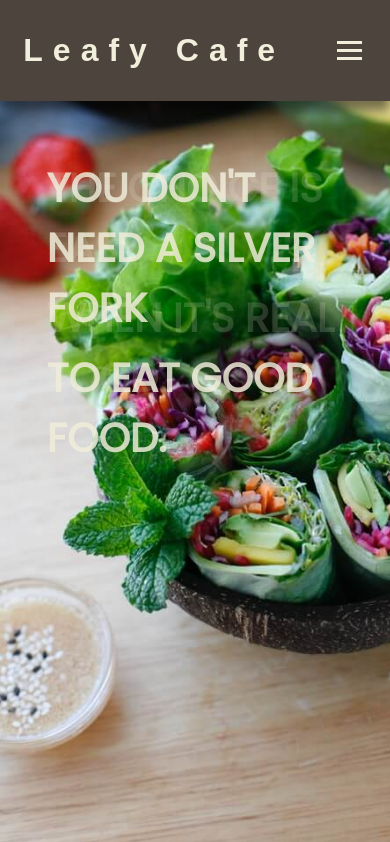
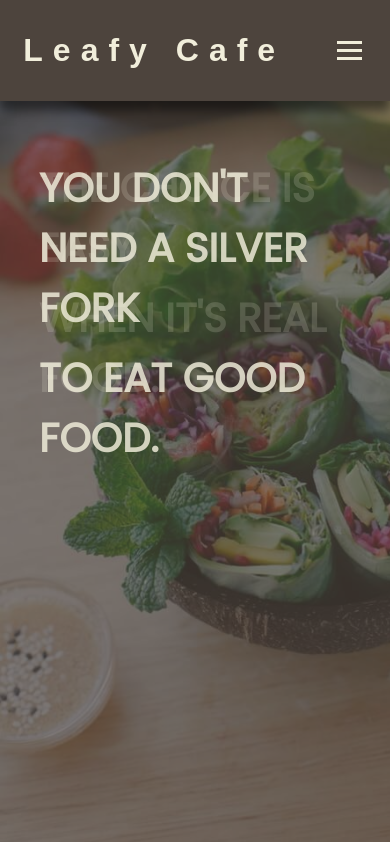
Before and after one commit to Anmol53/Leafy-Cafe, a plain HTML site: page index.html in a window 390 px wide. Shown: the top 842 px of the page. Drawn offline with Linux system fonts and the light colour scheme; a web font is replaced by a local one.

Commit message:
CSS Refactor

```diff
--- a/css/styles.css
+++ b/css/styles.css
@@ -2,7 +2,6 @@
     --dark: #4d443d;
     --white: #f1eedb;
     --light: #a98e68;
-    --sliderWidth: 600px;
 }
 
 * {
@@ -93,7 +92,7 @@ header .content {
     transition: 0.7s;
 }
 
-.home-background header .content {
+.home header .content {
     background-color: rgb(77, 67, 60, 0.7);
 }
 
@@ -174,8 +173,11 @@ nav {
 .hero {
     position: absolute;
     top: 12vh;
+    left: 0;
+    right: 0;
+    bottom: 0;
     margin: 12%;
-    width: var(--sliderWidth);
+    width: 600px;
 }
 
 .quote {
@@ -263,10 +265,6 @@ section {}
 }
 
 @media screen and (max-width: 768px) {
-    :root {
-        --sliderWidth: 80vw;
-    }
-
     body {
         overflow-x: hidden;
         width: 100%;
@@ -317,6 +315,11 @@ section {}
     .trigger .line3 {
         transform: rotate(-45deg) translate(0px, -6px);
     }
+
+    .hero {
+        width: 80vw;
+        margin: 12% auto;
+    }
 }
 
 @keyframes fade {
--- a/index.html
+++ b/index.html
@@ -15,7 +15,7 @@
     <link rel="stylesheet" href="./css/styles.css">
 </head>
 
-<body>
+<body class="home">
     <header>
         <div class="background home-background">
         </div>
```
